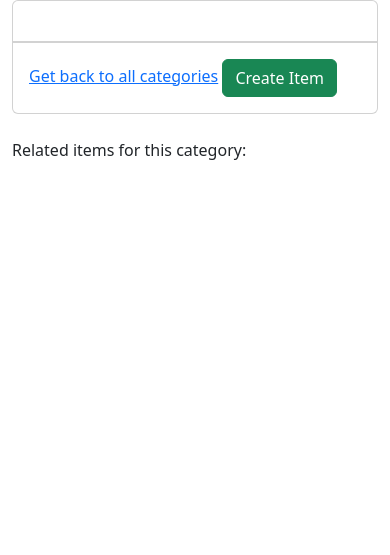
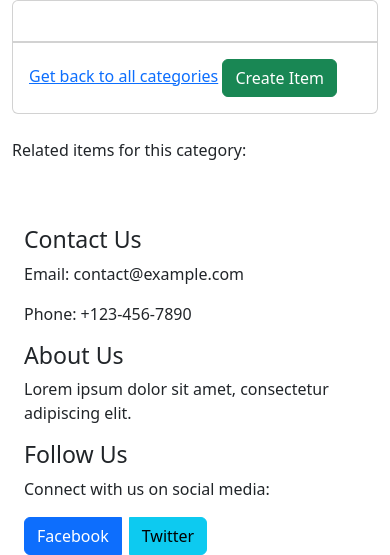
Before and after one commit to AivarasJ7/db, a PHP site: page /views/categories/show.php?id=1 in a window 390 px wide. Shown: the part 456-1011 px from the top of the page. Before the commit the page ends 616 px from the top, so only its background shows below. Run offline with PHP 8.4, Linux system fonts and the light colour scheme; data that the repository does not hold is empty.

Commit message:
created footer

```diff
--- a/views/categories/show.php
+++ b/views/categories/show.php
@@ -41,7 +41,7 @@ $category = CategoriesController::findWithItems($_GET['id']);
                     <div class="col-md-6">
                         <div class="card">
                             <div class="card-body">
-                                <h5 class="card-title"><?= $category->name . " " . $category->description ?></h5>
+                                <h5 class="card-title"><?= $category->description ?></h5>
                             </div>
                             <ul class="list-group list-group-flush">
                                 <?php foreach ($category->items as $item) { ?>
@@ -76,8 +76,33 @@ $category = CategoriesController::findWithItems($_GET['id']);
                     </div>
                 </div>
             </div>
+            <!-- Footer Section -->
+    <footer class="mt-5">
+        <div class="container">
+            <div class="row">
+                <div class="col-md-4">
+                    <h3>Contact Us</h3>
+                    <p>Email: contact@example.com</p>
+                    <p>Phone: +123-456-7890</p>
+                </div>
+                <div class="col-md-4">
+                    <h3>About Us</h3>
+                    <p>Lorem ipsum dolor sit amet, consectetur adipiscing elit.</p>
+                </div>
+                <div class="col-md-4">
+                    <h3>Follow Us</h3>
+                    <p>Connect with us on social media:</p>
+                    <div class="btn-group">
+                        <a href="https://www.facebook.com" class="btn btn-primary me-2" target="_blank">
+                            <i class="fab fa-facebook"></i> Facebook
+                        </a>
+                        <a href="https://twitter.com" class="btn btn-info" target="_blank">
+                            <i class="fab fa-twitter"></i> Twitter
+                        </a>
+                    </div>
+                </div>
+            </div>
         </div>
-    </div>
-</body>
+    </footer>
 
 </html>
```
Also changed, not shown: views/categories/index.php (+28 -3 lines).
